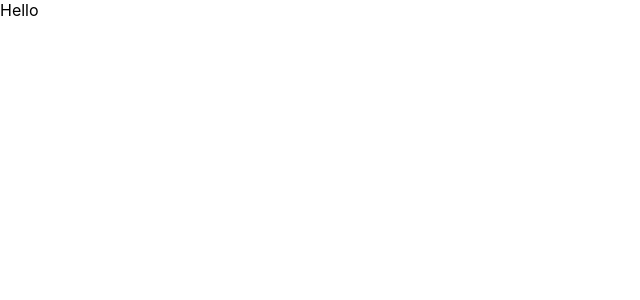
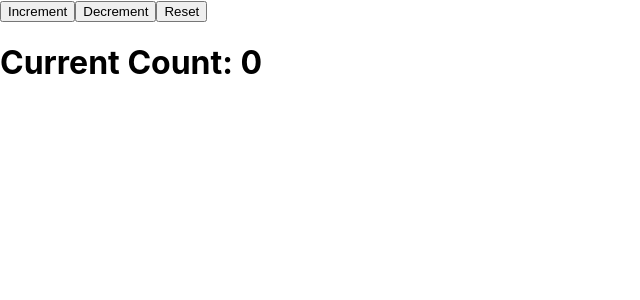
Before and after one commit to HarunaDev/Counter-App, a React (Create React App) app: page / in a window 1280 px wide. Shown: the top 300 px of the page, without its empty margins (0-640 px from the left). Built offline with nearby package versions, Linux system fonts and the light colour scheme.

Commit message:
created buttons in app component and rendered value of count in display

```diff
--- a/src/App.js
+++ b/src/App.js
@@ -10,8 +10,16 @@ class App extends React.Component{
     }
   }
    render() {
-    return (<div>Hello</div>)
-   }
+    return (
+    <div>
+      <button className='inc' onClick={this.increment}>Increment</button>
+      <button className='dec' onClick={this.decrement}>Decrement</button>
+      <button className='res' onClick={this.reset}>Reset</button>
+
+      <h1>Current Count: {this.state.count}</h1>
+    </div>
+    )
+  }
 }
 
 export default App;
```
